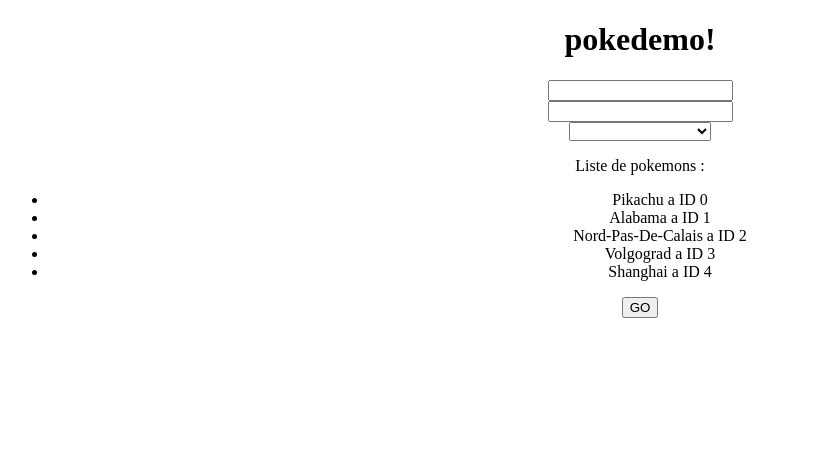
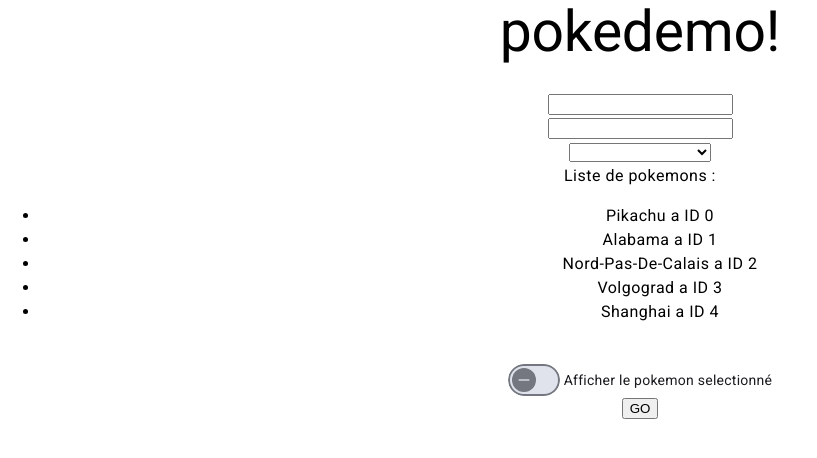
Before and after one commit to sanstepon5/TP2-WEB-Angular, an Angular app in the folder pokedemo/: page / in a window 1280 px wide. Shown: the top 458 px of the page, without its empty margins (0-817 px from the left). Built offline with nearby package versions, Linux system fonts and the light colour scheme.

Commit message:
Add a slider toggle that shows or hides selected pokemon ID (question 9bis)

```diff
--- a/pokedemo/angular.json
+++ b/pokedemo/angular.json
@@ -37,6 +37,7 @@
               }
             ],
             "styles": [
+              "@angular/material/prebuilt-themes/magenta-violet.css",
               "src/styles.css"
             ],
             "scripts": []
@@ -95,6 +96,7 @@
               }
             ],
             "styles": [
+              "@angular/material/prebuilt-themes/magenta-violet.css",
               "src/styles.css"
             ],
             "scripts": []
--- a/pokedemo/package.json
+++ b/pokedemo/package.json
@@ -11,10 +11,12 @@
   "private": true,
   "dependencies": {
     "@angular/animations": "^18.2.0",
+    "@angular/cdk": "^18.2.10",
     "@angular/common": "^18.2.0",
     "@angular/compiler": "^18.2.0",
     "@angular/core": "^18.2.0",
     "@angular/forms": "^18.2.0",
+    "@angular/material": "^18.2.10",
     "@angular/platform-browser": "^18.2.0",
     "@angular/platform-browser-dynamic": "^18.2.0",
     "@angular/router": "^18.2.0",
--- a/pokedemo/src/app/app.module.ts
+++ b/pokedemo/src/app/app.module.ts
@@ -6,6 +6,8 @@ import { AppComponent } from './app.component';
 import { ChercheurPokemonComponent } from './chercheur-pokemon/chercheur-pokemon.component';
 import { FormsModule } from '@angular/forms';
 import { FilterPokemonPipe } from './filter-pokemon--pipe.pipe';
+import { provideAnimationsAsync } from '@angular/platform-browser/animations/async';
+import { MatSlideToggleModule } from '@angular/material/slide-toggle';
 
 @NgModule({
   declarations: [
@@ -16,9 +18,13 @@ import { FilterPokemonPipe } from './filter-pokemon--pipe.pipe';
   imports: [
     FormsModule,
     BrowserModule,
-    AppRoutingModule
+    AppRoutingModule,
+    MatSlideToggleModule
   ],
-  providers: [],
+  providers: [
+    provideAnimationsAsync()
+  ],
   bootstrap: [AppComponent]
 })
+
 export class AppModule { }
--- a/pokedemo/src/app/chercheur-pokemon/chercheur-pokemon.component.html
+++ b/pokedemo/src/app/chercheur-pokemon/chercheur-pokemon.component.html
@@ -12,7 +12,10 @@
     {{pokemon.name}} a ID {{pokemon.id}}
   </li>
 </ul>
-<p *ngIf="pokemon_list | filterPokemonPipe:selectedPokemonId as selectedPokemon">
+<br>
+<mat-slide-toggle [(ngModel)]="isSelectedPokemonToggleOn">Afficher le pokemon selectionné</mat-slide-toggle><br>
+
+<p *ngIf="isSelectedPokemonToggleOn && (pokemon_list | filterPokemonPipe:selectedPokemonId) as selectedPokemon">
   ID du pokemon selectionné: {{ selectedPokemon.id }}
 </p>
 <button (click)="go()">GO</button>
--- a/pokedemo/src/app/chercheur-pokemon/chercheur-pokemon.component.ts
+++ b/pokedemo/src/app/chercheur-pokemon/chercheur-pokemon.component.ts
@@ -4,12 +4,13 @@ import {Pokemon} from '../pokemon';
 @Component({
   selector: 'app-chercheur-pokemon',
   templateUrl: './chercheur-pokemon.component.html',
-  styleUrl: './chercheur-pokemon.component.css'
+  styleUrl: './chercheur-pokemon.component.css',
 })
 export class ChercheurPokemonComponent {
   searchString: string = '';
   selectedPokemonId: string = "";
   selectedPokemonName: string = "";
+  isSelectedPokemonToggleOn: boolean = false;
   pokemon_list: Pokemon[] = [
     new Pokemon("Pikachu"),
     new Pokemon("Alabama"),
--- a/pokedemo/src/index.html
+++ b/pokedemo/src/index.html
@@ -6,8 +6,10 @@
   <base href="/">
   <meta name="viewport" content="width=device-width, initial-scale=1">
   <link rel="icon" type="image/x-icon" href="favicon.ico">
+  <link href="https://fonts.googleapis.com/css2?family=Roboto:wght@300;400;500&display=swap" rel="stylesheet">
+  <link href="https://fonts.googleapis.com/icon?family=Material+Icons" rel="stylesheet">
 </head>
-<body>
+<body class="mat-typography">
   <app-root></app-root>
 </body>
 </html>
--- a/pokedemo/src/styles.css
+++ b/pokedemo/src/styles.css
@@ -1 +1,4 @@
 /* You can add global styles to this file, and also import other style files */
+@import "../node_modules/@angular/material/prebuilt-themes/azure-blue.css";
+html, body { height: 100%; }
+body { margin: 0; font-family: Roboto, "Helvetica Neue", sans-serif; }
```
Also changed, not shown: 1 other file (tests, documents, lock files or other folders).
